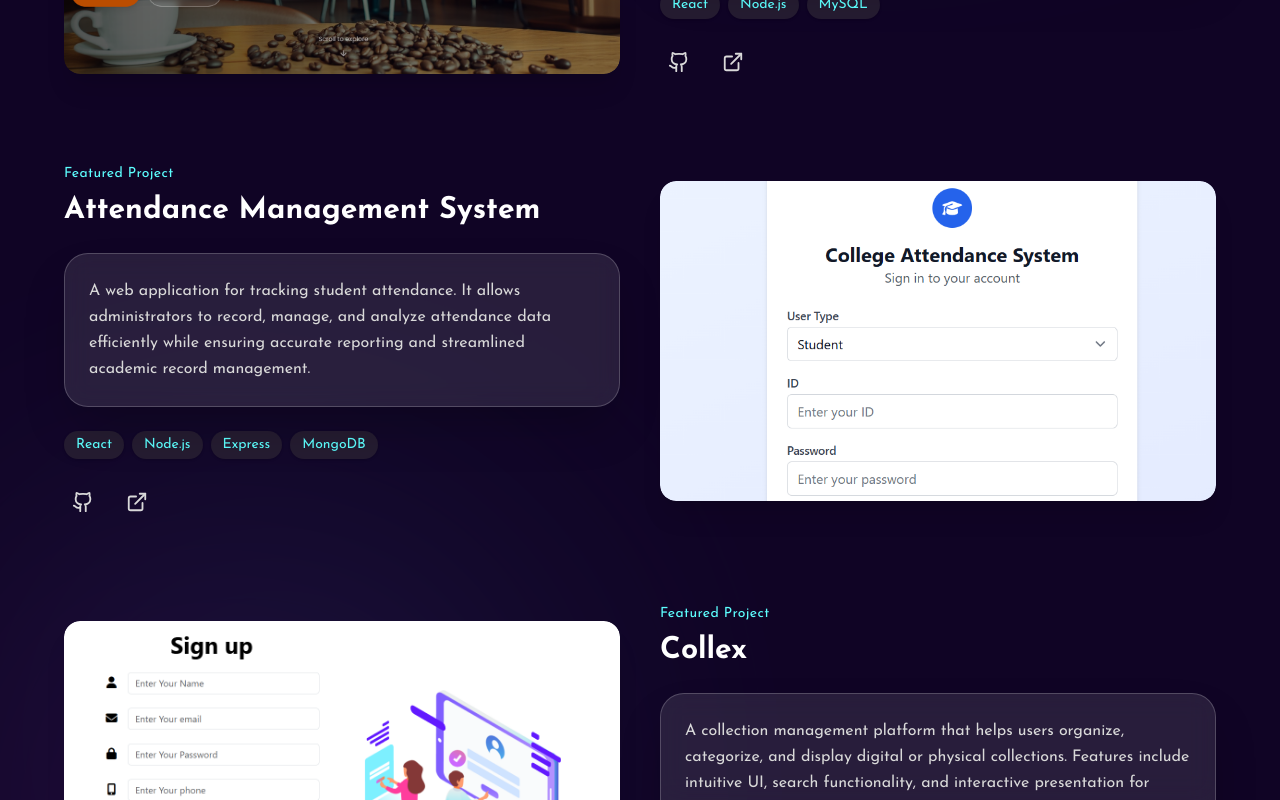
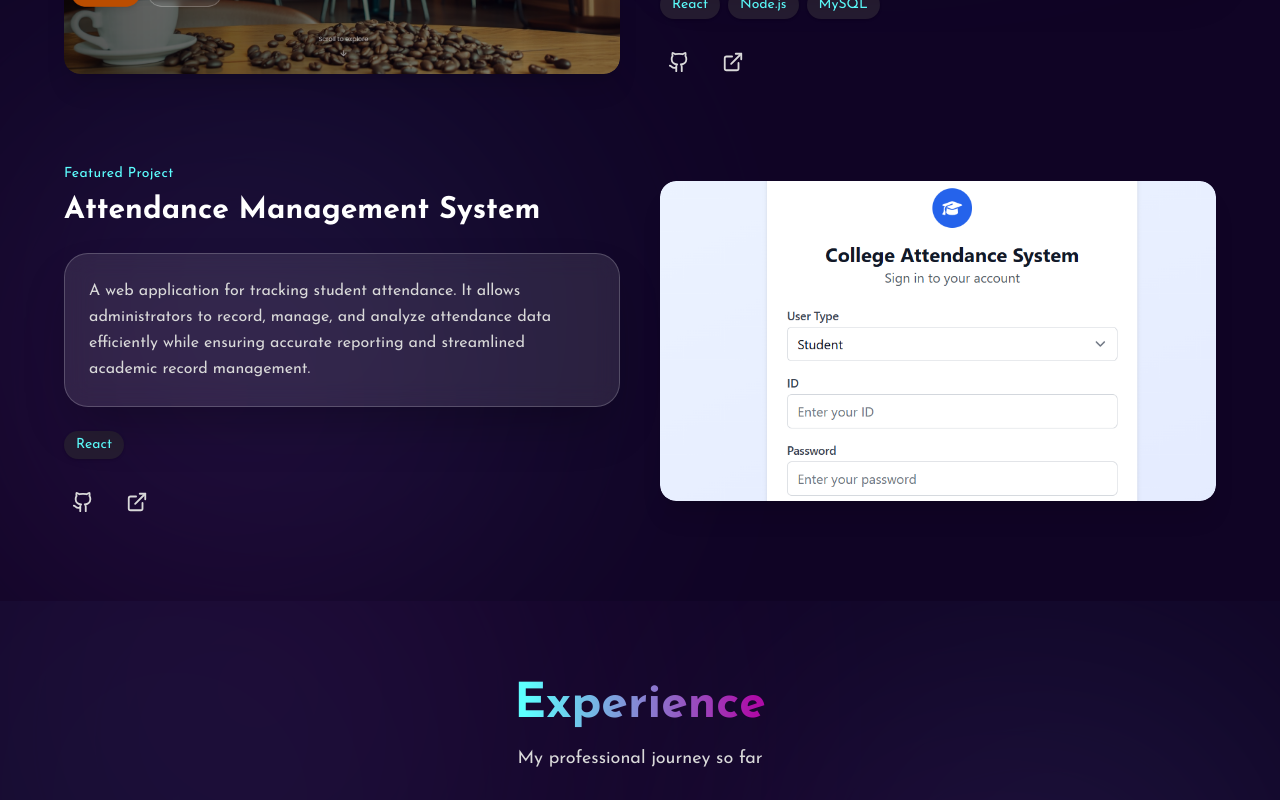
Before and after one commit to Leeni-Patidar/LEENI_PORTFOLIO, a React (Vite) app: page / in a window 1280 px wide. Shown: the part 2809-3609 px from the top of the page. Built offline with nearby package versions, Linux system fonts and the light colour scheme.

Commit message:
Refactor WorkSection by removing Collex project
Removed 'Collex' project details and updated tags for 'Attendance Management System'.

```diff
--- a/src/components/WorkSection.jsx
+++ b/src/components/WorkSection.jsx
@@ -30,24 +30,13 @@ export default function WorkSection() {
       description:
         "A web application for tracking student attendance. It allows administrators to record, manage, and analyze attendance data efficiently while ensuring accurate reporting and streamlined academic record management.",
       image: "/Attendance.png",
-      tags: ["React", "Node.js", "Express", "MongoDB"],
+      tags: ["React"],
       links: {
         github: "https://github.com/Leeni-Patidar/Attendance-Management-System",
         live: "#",
       },
     },
-    {
-      title: "Collex",
-      description:
-        "A collection management platform that helps users organize, categorize, and display digital or physical collections. Features include intuitive UI, search functionality, and interactive presentation for efficient collection management.",
-      image: "/Collex.png",
-      tags: ["React", "Node.js", "Express", "MongoDB"],
-      links: {
-        github: "https://github.com/Leeni-Patidar/Collex",
-        live: "#",
-      },
-    },
-  ]
+    ]
 
   return (
     <section id="work" className="relative py-20 px-6 bg-[#100425] overflow-hidden">
```
